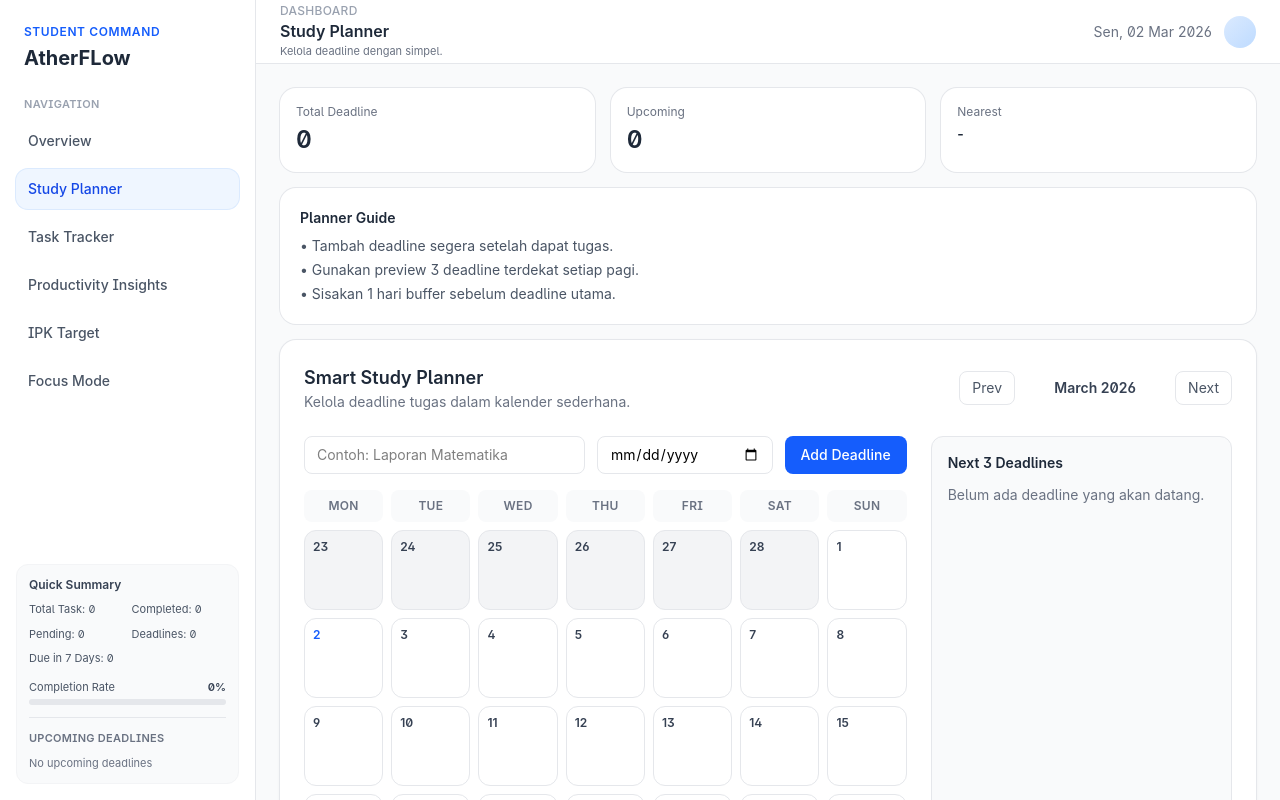
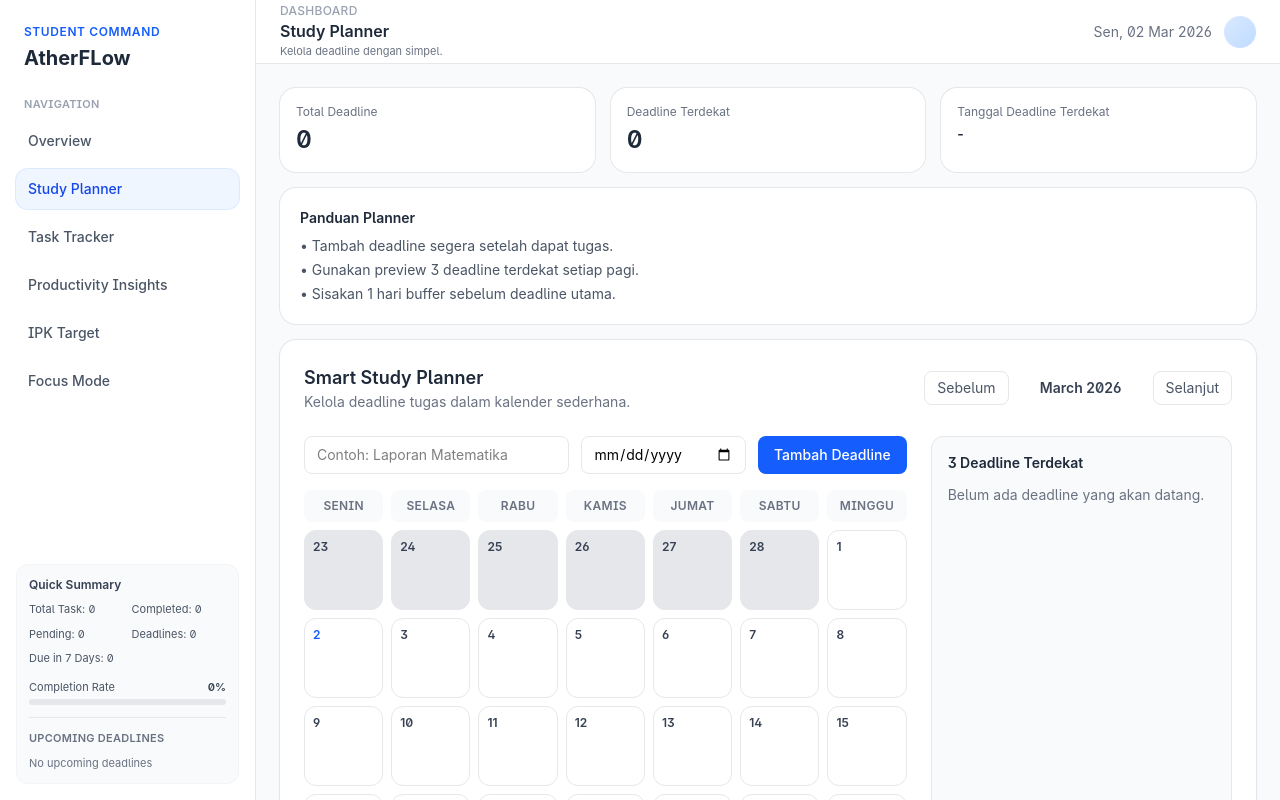
Before and after one commit to sakaaja27/StudentCommandCenter, a React (Vite) app: page /dashboard/study-planner in a window 1280 px wide. Shown: the top 800 px of the page. Built offline with nearby package versions, Linux system fonts and the light colour scheme.

Commit message:
change to indonesian languange

```diff
--- a/src/components/SmartStudyPlanner.jsx
+++ b/src/components/SmartStudyPlanner.jsx
@@ -1,4 +1,4 @@
-import { useEffect, useMemo, useState } from "react"
+import { useEffect, useMemo, useState } from "react";
 import {
   eachDayOfInterval,
   endOfMonth,
@@ -10,100 +10,128 @@ import {
   startOfDay,
   startOfMonth,
   startOfWeek,
-} from "date-fns"
-import { readStoredArray, STORAGE_KEYS, writeStoredArray } from "../utils/storage"
+} from "date-fns";
+import {
+  readStoredArray,
+  STORAGE_KEYS,
+  writeStoredArray,
+} from "../utils/storage";
 
 export default function SmartStudyPlanner() {
-  const [monthCursor, setMonthCursor] = useState(new Date())
-  const [title, setTitle] = useState("")
-  const [deadline, setDeadline] = useState("")
-  const [deadlines, setDeadlines] = useState(() => readStoredArray(STORAGE_KEYS.deadlines))
+  const [monthCursor, setMonthCursor] = useState(new Date());
+  const [title, setTitle] = useState("");
+  const [deadline, setDeadline] = useState("");
+  const [deadlines, setDeadlines] = useState(() =>
+    readStoredArray(STORAGE_KEYS.deadlines),
+  );
+  const [selectedDeadline, setSelectedDeadline] = useState(null);
 
   useEffect(() => {
-    writeStoredArray(STORAGE_KEYS.deadlines, deadlines)
-  }, [deadlines])
+    writeStoredArray(STORAGE_KEYS.deadlines, deadlines);
+  }, [deadlines]);
 
   const gridDays = useMemo(() => {
-    const firstDay = startOfMonth(monthCursor)
-    const lastDay = endOfMonth(monthCursor)
+    const firstDay = startOfMonth(monthCursor);
+    const lastDay = endOfMonth(monthCursor);
     return eachDayOfInterval({
       start: startOfWeek(firstDay, { weekStartsOn: 1 }),
       end: endOfWeek(lastDay, { weekStartsOn: 1 }),
-    })
-  }, [monthCursor])
+    });
+  }, [monthCursor]);
 
   const deadlinesByDate = useMemo(
     () =>
       deadlines.reduce((acc, item) => {
         if (!acc[item.deadline]) {
-          acc[item.deadline] = []
+          acc[item.deadline] = [];
         }
-        acc[item.deadline].push(item)
-        return acc
+        acc[item.deadline].push(item);
+        return acc;
       }, {}),
     [deadlines],
-  )
+  );
 
   const upcomingTasks = useMemo(() => {
-    const today = startOfDay(new Date())
+    const today = startOfDay(new Date());
     return [...deadlines]
       .sort((a, b) => new Date(a.deadline) - new Date(b.deadline))
-      .filter((item) => !Number.isNaN(new Date(item.deadline)) && parseISO(item.deadline) >= today)
-      .slice(0, 3)
-  }, [deadlines])
+      .filter(
+        (item) =>
+          !Number.isNaN(new Date(item.deadline)) &&
+          parseISO(item.deadline) >= today,
+      )
+      .slice(0, 3);
+  }, [deadlines]);
 
   const addDeadline = (event) => {
-    event.preventDefault()
-    const cleanTitle = title.trim()
+    event.preventDefault();
+    const cleanTitle = title.trim();
     if (!cleanTitle || !deadline) {
-      return
+      return;
     }
 
     const newTask = {
       id: crypto.randomUUID(),
       title: cleanTitle,
       deadline,
-    }
+    };
 
-    setDeadlines((previous) => [...previous, newTask])
-    setTitle("")
-    setDeadline("")
-  }
+    setDeadlines((previous) => [...previous, newTask]);
+    setTitle("");
+    setDeadline("");
+  };
 
   const removeDeadline = (id) => {
-    setDeadlines((previous) => previous.filter((item) => item.id !== id))
-  }
+    setDeadlines((previous) => previous.filter((item) => item.id !== id));
+  };
 
   return (
     <section className="rounded-2xl bg-white p-6 shadow-sm ring-1 ring-gray-200">
       <div className="mb-6 flex flex-wrap items-center justify-between gap-3">
         <div>
-          <h2 className="text-lg font-semibold text-gray-800">Smart Study Planner</h2>
-          <p className="text-sm text-gray-500">Kelola deadline tugas dalam kalender sederhana.</p>
+          <h2 className="text-lg font-semibold text-gray-800">
+            Smart Study Planner
+          </h2>
+          <p className="text-sm text-gray-500">
+            Kelola deadline tugas dalam kalender sederhana.
+          </p>
         </div>
 
         <div className="flex items-center gap-2">
           <button
             type="button"
-            onClick={() => setMonthCursor((prev) => new Date(prev.getFullYear(), prev.getMonth() - 1, 1))}
+            onClick={() =>
+              setMonthCursor(
+                (prev) => new Date(prev.getFullYear(), prev.getMonth() - 1, 1),
+              )
+            }
             className="rounded-lg border border-gray-200 px-3 py-1.5 text-sm text-gray-600 transition hover:bg-gray-100"
           >
-            Prev
+            Sebelum
           </button>
-          <p className="min-w-36 text-center text-sm font-semibold text-gray-700">{format(monthCursor, "MMMM yyyy")}</p>
+          <p className="min-w-32 text-center text-sm font-semibold text-gray-700">
+            {format(monthCursor, "MMMM yyyy")}
+          </p>
           <button
             type="button"
-            onClick={() => setMonthCursor((prev) => new Date(prev.getFullYear(), prev.getMonth() + 1, 1))}
+            onClick={() =>
+              setMonthCursor(
+                (prev) => new Date(prev.getFullYear(), prev.getMonth() + 1, 1),
+              )
+            }
             className="rounded-lg border border-gray-200 px-3 py-1.5 text-sm text-gray-600 transition hover:bg-gray-100"
           >
-            Next
+            Selanjut
           </button>
         </div>
       </div>
 
       <div className="grid grid-cols-1 gap-6 xl:grid-cols-[2fr_1fr]">
         <div>
-          <form onSubmit={addDeadline} className="mb-4 grid grid-cols-1 gap-3 md:grid-cols-[1.6fr_1fr_auto]">
+          <form
+            onSubmit={addDeadline}
+            className="mb-4 grid grid-cols-1 gap-3 md:grid-cols-[1.6fr_1fr_auto]"
+          >
             <input
               type="text"
               value={title}
@@ -121,12 +149,12 @@ export default function SmartStudyPlanner() {
               type="submit"
               className="rounded-lg bg-blue-600 px-4 py-2 text-sm font-medium text-white transition hover:bg-blue-700"
             >
-              Add Deadline
+              Tambah Deadline
             </button>
           </form>
 
           <div className="grid grid-cols-7 gap-2 text-center text-xs font-semibold uppercase tracking-wide text-gray-500">
-            {["Mon", "Tue", "Wed", "Thu", "Fri", "Sat", "Sun"].map((day) => (
+            {["Senin", "Selasa", "Rabu", "Kamis", "Jumat", "Sabtu", "Minggu"].map((day) => (
               <div key={day} className="rounded-lg bg-gray-50 py-2">
                 {day}
               </div>
@@ -135,48 +163,75 @@ export default function SmartStudyPlanner() {
 
           <div className="mt-2 grid grid-cols-7 gap-2">
             {gridDays.map((day) => {
-              const dateKey = format(day, "yyyy-MM-dd")
-              const hasDeadline = Boolean(deadlinesByDate[dateKey]?.length)
+              const dateKey = format(day, "yyyy-MM-dd");
+              const hasDeadline = Boolean(deadlinesByDate[dateKey]?.length);
               return (
                 <div
                   key={dateKey}
                   className={`min-h-20 rounded-xl border p-2 text-xs transition ${
-                    isSameMonth(day, monthCursor) ? "bg-white" : "bg-gray-100 text-gray-400"
+                    isSameMonth(day, monthCursor)
+                      ? "bg-white"
+                      : "bg-gray-200 text-gray-400"
                   } ${hasDeadline ? "border-red-200 bg-red-50" : "border-gray-200"}`}
                 >
                   <div className="flex items-center justify-between">
-                    <span className={`font-semibold ${isSameDay(day, new Date()) ? "text-blue-600" : "text-gray-700"}`}>
+                    <span
+                      className={`font-semibold ${isSameDay(day, new Date()) ? "text-blue-600" : "text-gray-700"}`}
+                    >
                       {format(day, "d")}
                     </span>
-                    {hasDeadline && <span className="rounded-full bg-red-500 px-2 py-0.5 text-[10px] font-semibold text-white">{deadlinesByDate[dateKey].length}</span>}
+                    {hasDeadline && (
+                      <span className="rounded-full bg-red-500 px-2 py-0.5 text-[10px] font-semibold text-white">
+                        {deadlinesByDate[dateKey].length}
+                      </span>
+                    )}
                   </div>
                   {hasDeadline && (
-                    <p className="mt-2 line-clamp-2 rounded-md bg-red-100 px-1.5 py-1 text-[10px] font-medium text-red-700">
+                    <button
+                      type="button"
+                      onClick={() =>
+                        setSelectedDeadline(deadlinesByDate[dateKey][0])
+                      }
+                      className="mt-2 line-clamp-2 w-full rounded-md bg-red-100 px-1.5 py-1 text-[10px] font-medium text-red-700 transition hover:bg-red-200 cursor-pointer text-left"
+                    >
                       {deadlinesByDate[dateKey][0].title}
-                    </p>
+                    </button>
                   )}
                 </div>
-              )
+              );
             })}
           </div>
         </div>
 
         <aside className="rounded-xl border border-gray-200 bg-gray-50 p-4">
-          <h3 className="text-sm font-semibold text-gray-800">Next 3 Deadlines</h3>
+          <h3 className="text-sm font-semibold text-gray-800">
+            3 Deadline Terdekat
+          </h3>
           <div className="mt-3 space-y-2">
-            {upcomingTasks.length === 0 && <p className="text-sm text-gray-500">Belum ada deadline yang akan datang.</p>}
+            {upcomingTasks.length === 0 && (
+              <p className="text-sm text-gray-500">
+                Belum ada deadline yang akan datang.
+              </p>
+            )}
 
             {upcomingTasks.map((item) => (
-              <div key={item.id} className="rounded-lg border border-gray-200 bg-white p-3">
+              <div
+                key={item.id}
+                className="rounded-lg border border-gray-200 bg-white p-3"
+              >
                 <div className="flex items-start justify-between gap-2">
                   <div>
-                    <p className="text-sm font-medium text-gray-700">{item.title}</p>
-                    <p className="mt-1 text-xs text-red-600">{format(parseISO(item.deadline), "dd MMM yyyy")}</p>
+                    <p className="text-sm font-medium text-gray-700">
+                      {item.title}
+                    </p>
+                    <p className="mt-1 text-xs text-red-600">
+                      {format(parseISO(item.deadline), "dd MMM yyyy")}
+                    </p>
                   </div>
                   <button
                     type="button"
                     onClick={() => removeDeadline(item.id)}
-                    className="rounded-md px-2 py-1 text-xs text-gray-400 transition hover:bg-red-50 hover:text-red-600"
+                    className="rounded-md px-2 py-1 text-xs  transition bg-red-50 text-red-600"
                   >
                     Hapus
                   </button>
@@ -186,6 +241,52 @@ export default function SmartStudyPlanner() {
           </div>
         </aside>
       </div>
+
+      {selectedDeadline && (
+        <div className="fixed inset-0 z-50 flex items-center justify-center bg-black/40">
+          <div className="w-full max-w-sm rounded-3xl bg-white p-8 shadow-2xl">
+            <h3 className="text-lg font-semibold text-gray-800">
+              Detail Deadline
+            </h3>
+
+            <div className="mt-6 space-y-4">
+              <div>
+                <p className="text-sm font-medium text-gray-600">Title</p>
+                <p className="mt-2 text-gray-800">{selectedDeadline.title}</p>
+              </div>
+
+              <div>
+                <p className="text-sm font-medium text-gray-600">
+                  Tanggal Deadline
+                </p>
+                <p className="mt-2 text-red-600 font-semibold">
+                  {format(parseISO(selectedDeadline.deadline), "dd MMMM yyyy")}
+                </p>
+              </div>
+            </div>
+
+            <div className="mt-6 flex gap-3">
+              <button
+                type="button"
+                onClick={() => setSelectedDeadline(null)}
+                className="flex-1 rounded-xl bg-gray-200 px-4 py-2 font-medium text-gray-700 transition hover:bg-gray-300"
+              >
+                Tutup
+              </button>
+              <button
+                type="button"
+                onClick={() => {
+                  removeDeadline(selectedDeadline.id);
+                  setSelectedDeadline(null);
+                }}
+                className="flex-1 rounded-xl bg-red-600 px-4 py-2 font-medium text-white transition hover:bg-red-700"
+              >
+                Hapus
+              </button>
+            </div>
+          </div>
+        </div>
+      )}
     </section>
-  )
+  );
 }
--- a/src/components/UpcomingDeadline.jsx
+++ b/src/components/UpcomingDeadline.jsx
@@ -1,7 +1,7 @@
 export default function UpcomingDeadline({ tasks = [] }) {
   return (
     <div className="bg-white p-6 rounded-2xl shadow mt-8">
-      <h2 className="text-lg font-semibold mb-4">Upcoming Deadlines</h2>
+      <h2 className="text-lg font-semibold mb-4">Deadline Terdekat</h2>
 
       <div className="space-y-3">
         {tasks
--- a/src/pages/dashboard/StudyPlannerPage.jsx
+++ b/src/pages/dashboard/StudyPlannerPage.jsx
@@ -38,11 +38,11 @@ export default function StudyPlannerPage() {
           <p className="mt-1 text-2xl font-semibold text-gray-800">{plannerSummary.total}</p>
         </article>
         <article className="rounded-2xl bg-white p-4 ring-1 ring-gray-200">
-          <p className="text-xs text-gray-500">Upcoming</p>
+          <p className="text-xs text-gray-500">Deadline Terdekat</p>
           <p className="mt-1 text-2xl font-semibold text-gray-800">{plannerSummary.upcomingCount}</p>
         </article>
         <article className="rounded-2xl bg-white p-4 ring-1 ring-gray-200">
-          <p className="text-xs text-gray-500">Nearest</p>
+          <p className="text-xs text-gray-500">Tanggal Deadline Terdekat</p>
           <p className="mt-1 text-sm font-semibold text-gray-800">
             {plannerSummary.nearest ? format(parseISO(plannerSummary.nearest.deadline), "dd MMM yyyy") : "-"}
           </p>
@@ -50,7 +50,7 @@ export default function StudyPlannerPage() {
       </section>
 
       <section className="rounded-2xl bg-white p-5 ring-1 ring-gray-200">
-        <h2 className="text-sm font-semibold text-gray-800">Planner Guide</h2>
+        <h2 className="text-sm font-semibold text-gray-800">Panduan Planner</h2>
         <ul className="mt-2 space-y-1 text-sm text-gray-600">
           {plannerTips.map((item) => (
             <li key={item}>• {item}</li>
--- a/src/utils/PomodoroUtils.jsx
+++ b/src/utils/PomodoroUtils.jsx
@@ -1,4 +1,4 @@
-export const DURASI_DEFAULT = 25 * 60
+export const DURASI_DEFAULT = 30 * 60
 export function formatTime(totalseconds){
     const minutes = Math.floor(totalseconds / 60)
     const seconds = totalseconds % 60
```
